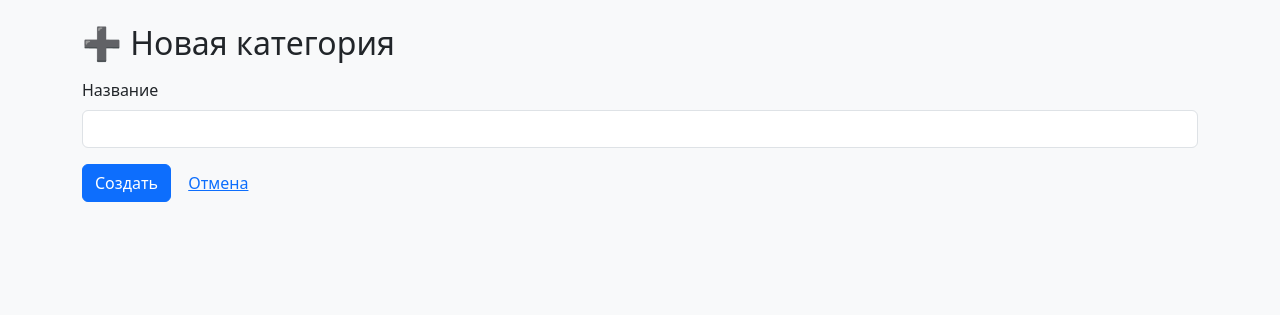
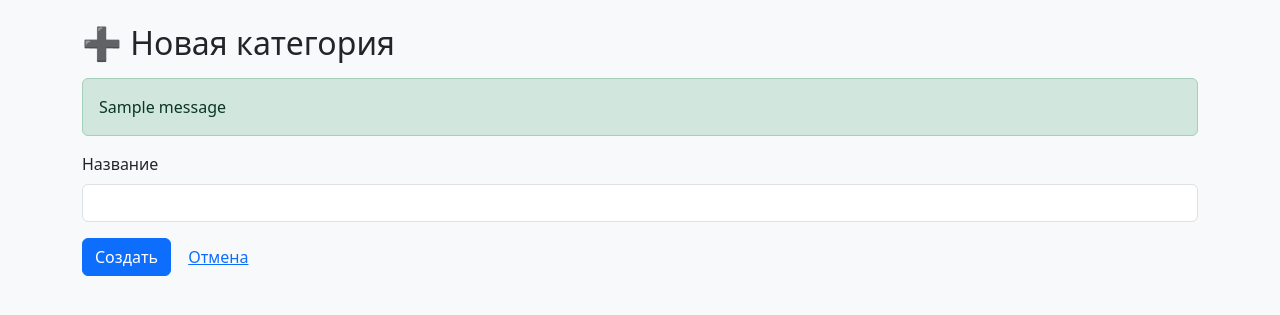
Before and after one commit to nikitabryuhanov/flowvance, a Django app: page /categories/new/ in a window 1280 px wide. Shown: the part 58-373 px from the top of the page. Run offline with Django 5.2, Linux system fonts and the light colour scheme; a user stored in the database is signed in; tables that the repository leaves empty hold one stand-in row (values such as "Sample post"); grey boxes marked "Sample" are stand-in pictures; one stand-in notice (Sample message) is shown.

Commit message:
Добавлена проверка уникальности названия категории для каждого пользователя

```diff
--- a/core/models.py
+++ b/core/models.py
@@ -14,6 +14,9 @@ class CustomUser(AbstractUser):
 class Category(models.Model):
     name = models.CharField(max_length=100)
     user = models.ForeignKey(CustomUser, on_delete=models.CASCADE)
+
+    class Meta:
+        unique_together = ['name', 'user']
 
     def __str__(self):
         return self.name
--- a/core/templates/core/category_form.html
+++ b/core/templates/core/category_form.html
@@ -3,6 +3,16 @@
 
 {% block content %}
 <h2 class="mb-3">➕ Новая категория</h2>
+
+{% if messages %}
+<div class="messages mb-3">
+    {% for message in messages %}
+    <div class="alert alert-{{ message.tags }}">
+        {{ message }}
+    </div>
+    {% endfor %}
+</div>
+{% endif %}
 
 <form method="post">
     {% csrf_token %}
--- a/core/views.py
+++ b/core/views.py
@@ -353,8 +353,11 @@ def category_create(request):
     if request.method == 'POST':
         name = request.POST.get('name')
         if name:
-            Category.objects.create(name=name, user=request.user)
-            return redirect('category_list')
+            try:
+                Category.objects.create(name=name, user=request.user)
+                return redirect('category_list')
+            except:
+                messages.error(request, 'Категория с таким названием уже существует. Пожалуйста, выберите другое название.')
     return render(request, 'core/category_form.html')
 
 @login_required
```
Also changed, not shown: core/migrations/0003_alter_category_unique_together.py (added).
